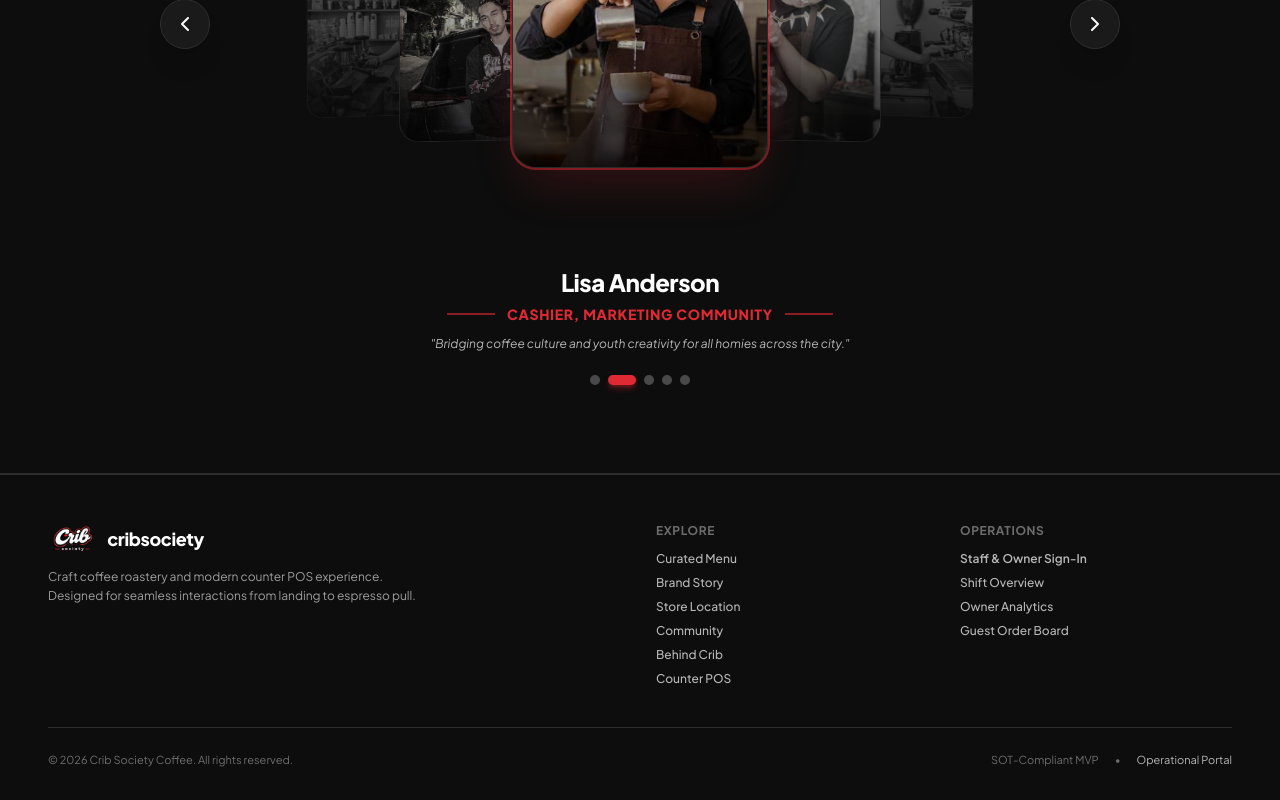
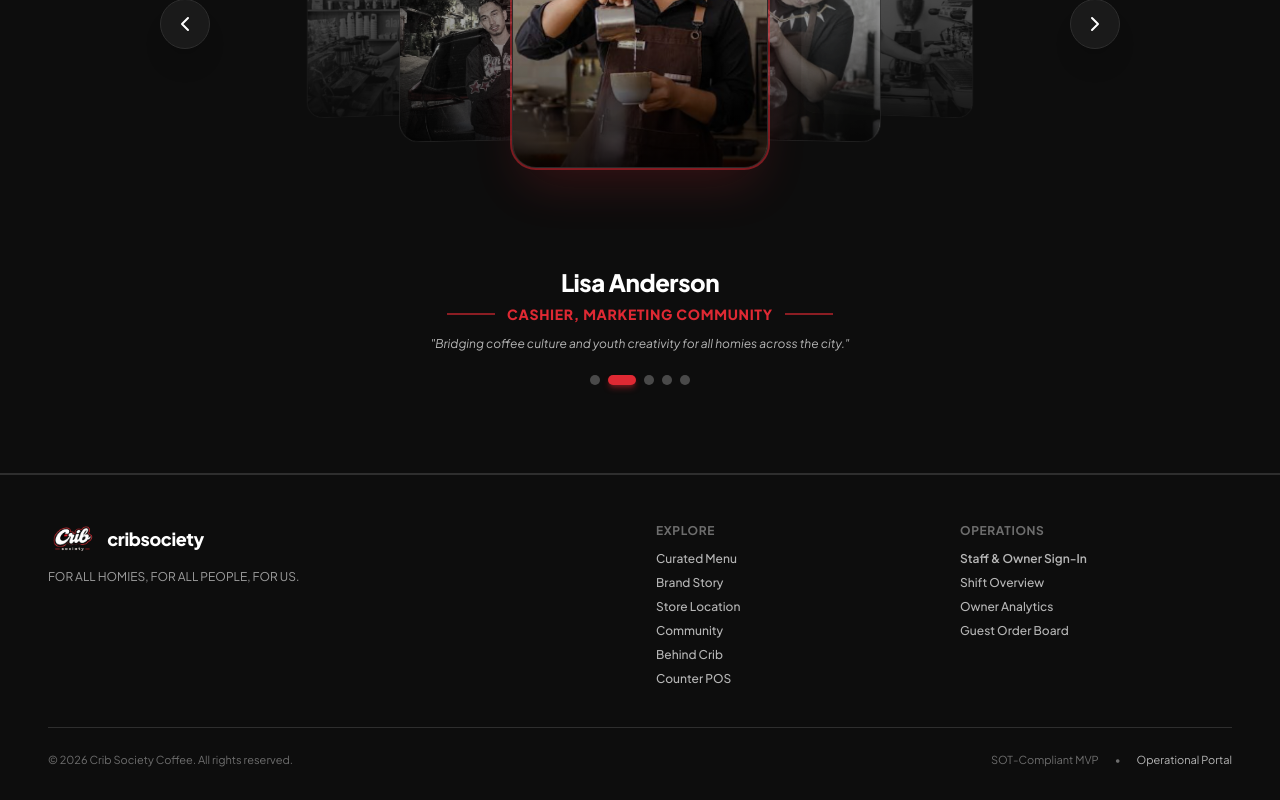
Before and after one commit to hidayatullah70/cribsociety_coffee_fe, a React (Vite) app: page / in a window 1280 px wide. Shown: the part 7037-7837 px from the top of the page. Built offline with nearby package versions, Linux system fonts and the light colour scheme.

Commit message:
chore(landing): update footer description tagline

```diff
--- a/src/pages/landing/LandingPage.tsx
+++ b/src/pages/landing/LandingPage.tsx
@@ -618,7 +618,7 @@ export const LandingPage: React.FC = () => {
               <span className="font-black text-base sm:text-lg tracking-tight text-white lowercase">cribsociety</span>
             </div>
             <p className="text-xs text-brand-white/60 max-w-sm leading-relaxed">
-              Craft coffee roastery and modern counter POS experience. Designed for seamless interactions from landing to espresso pull.
+              FOR ALL HOMIES, FOR ALL PEOPLE, FOR US.
             </p>
           </div>
 
```
